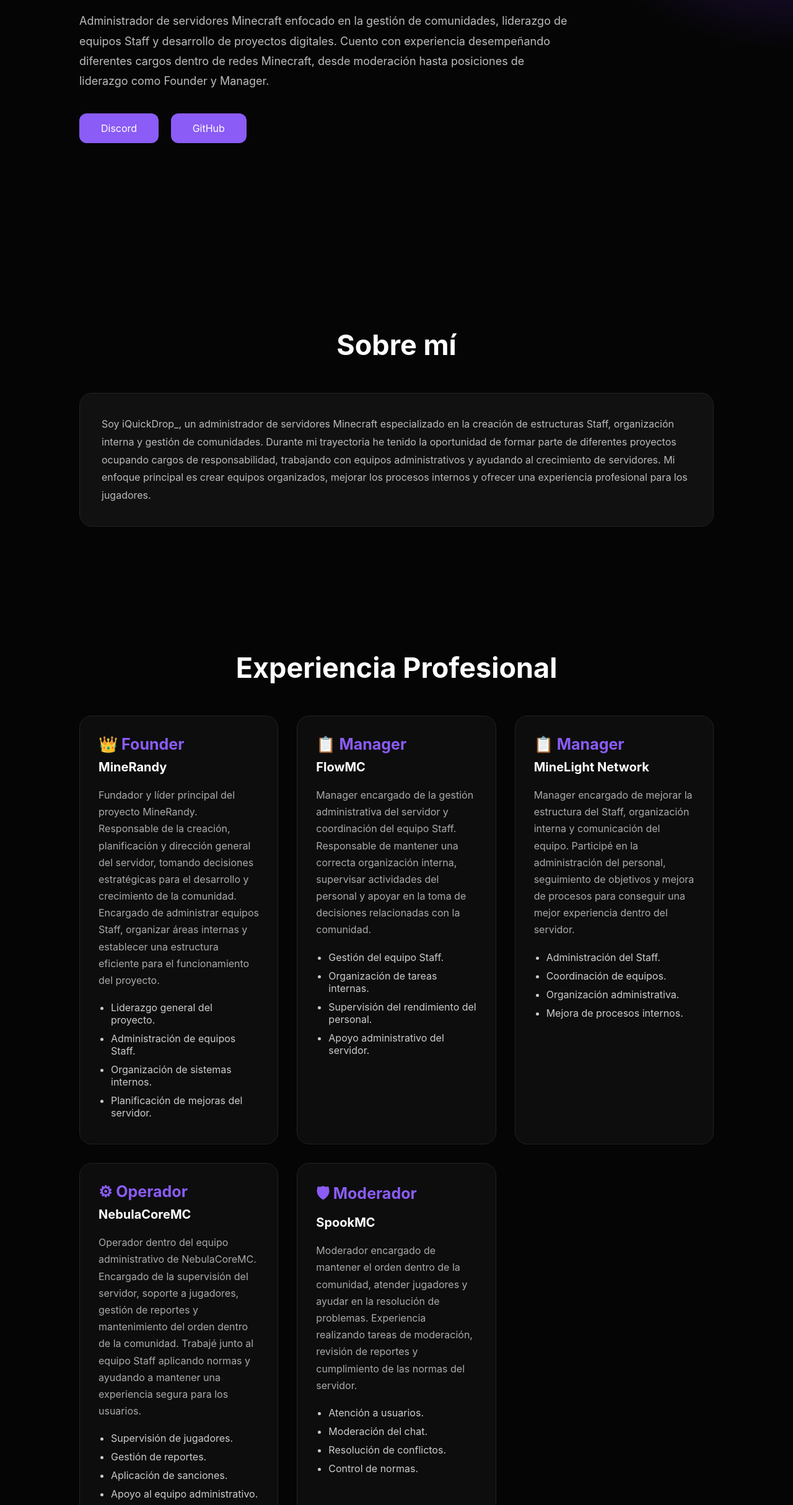
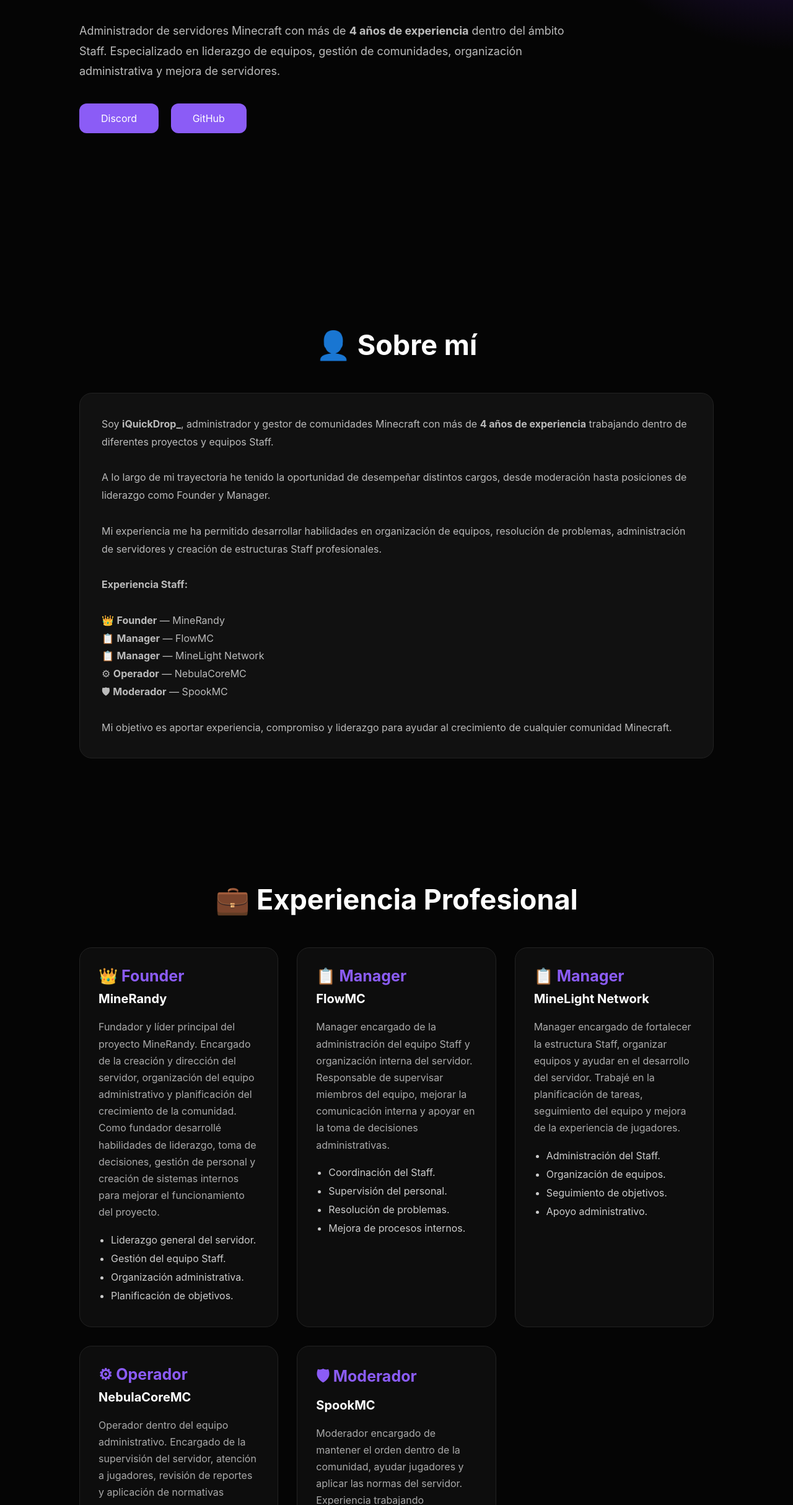
Before and after one commit to iQuickDrop/Portafolio, a plain HTML site: page index.html in a window 1280 px wide. Shown: the part 371-2800 px from the top of the page at 62% size. Drawn offline with Linux system fonts and the light colour scheme.

Commit message:
Update index.html

```diff
--- a/index.html
+++ b/index.html
@@ -24,11 +24,14 @@ iQuickDrop_
 
 
 <nav>
+
 <a href="#about">Sobre mí</a>
 <a href="#experience">Experiencia</a>
-<a href="#projects">Proyectos</a>
+<a href="#mission">Misión</a>
+<a href="#why">¿Por qué yo?</a>
 <a href="#skills">Habilidades</a>
 <a href="#contact">Contacto</a>
+
 </nav>
 
 
@@ -50,18 +53,18 @@ Hola, soy <span>iQuickDrop_</span>
 
 
 <h2>
-Minecraft Server Administrator & Staff Manager
+👑 Founder | 📋 Manager | ⚙ Server Administrator
 </h2>
 
 
 <p>
-Administrador de servidores Minecraft enfocado en la gestión
-de comunidades, liderazgo de equipos Staff y desarrollo de
-proyectos digitales.
 
-Cuento con experiencia desempeñando diferentes cargos dentro
-de redes Minecraft, desde moderación hasta posiciones de liderazgo
-como Founder y Manager.
+Administrador de servidores Minecraft con más de
+<b>4 años de experiencia</b> dentro del ámbito Staff.
+
+Especializado en liderazgo de equipos, gestión de comunidades,
+organización administrativa y mejora de servidores.
+
 </p>
 
 
@@ -86,10 +89,11 @@ como Founder y Manager.
 
 
 
+
 <section id="about">
 
 
-<h2>Sobre mí</h2>
+<h2>👤 Sobre mí</h2>
 
 
 <div class="box">
@@ -97,18 +101,53 @@ como Founder y Manager.
 
 <p>
 
-Soy iQuickDrop_, un administrador de servidores Minecraft
-especializado en la creación de estructuras Staff,
-organización interna y gestión de comunidades.
+Soy <b>iQuickDrop_</b>, administrador y gestor de comunidades
+Minecraft con más de <b>4 años de experiencia</b> trabajando
+dentro de diferentes proyectos y equipos Staff.
 
-Durante mi trayectoria he tenido la oportunidad de formar
-parte de diferentes proyectos ocupando cargos de responsabilidad,
-trabajando con equipos administrativos y ayudando al crecimiento
-de servidores.
+<br><br>
 
-Mi enfoque principal es crear equipos organizados, mejorar
-los procesos internos y ofrecer una experiencia profesional
-para los jugadores.
+A lo largo de mi trayectoria he tenido la oportunidad de
+desempeñar distintos cargos, desde moderación hasta posiciones
+de liderazgo como Founder y Manager.
+
+<br><br>
+
+Mi experiencia me ha permitido desarrollar habilidades en
+organización de equipos, resolución de problemas, administración
+de servidores y creación de estructuras Staff profesionales.
+
+<br><br>
+
+
+<b>Experiencia Staff:</b>
+
+<br><br>
+
+
+👑 <b>Founder</b> — MineRandy
+
+<br>
+
+📋 <b>Manager</b> — FlowMC
+
+<br>
+
+📋 <b>Manager</b> — MineLight Network
+
+<br>
+
+⚙ <b>Operador</b> — NebulaCoreMC
+
+<br>
+
+🛡 <b>Moderador</b> — SpookMC
+
+
+<br><br>
+
+Mi objetivo es aportar experiencia, compromiso y liderazgo
+para ayudar al crecimiento de cualquier comunidad Minecraft.
 
 </p>
 
@@ -129,7 +168,7 @@ para los jugadores.
 <section id="experience">
 
 
-<h2>Experiencia Profesional</h2>
+<h2>💼 Experiencia Profesional</h2>
 
 
 <div class="cards">
@@ -150,31 +189,33 @@ para los jugadores.
 
 Fundador y líder principal del proyecto MineRandy.
 
-Responsable de la creación, planificación y dirección
-general del servidor, tomando decisiones estratégicas
-para el desarrollo y crecimiento de la comunidad.
+Encargado de la creación y dirección del servidor,
+organización del equipo administrativo y planificación
+del crecimiento de la comunidad.
 
-Encargado de administrar equipos Staff, organizar áreas
-internas y establecer una estructura eficiente para el
-funcionamiento del proyecto.
+Como fundador desarrollé habilidades de liderazgo,
+toma de decisiones, gestión de personal y creación
+de sistemas internos para mejorar el funcionamiento
+del proyecto.
 
 </p>
 
 
 <ul>
 
-<li>Liderazgo general del proyecto.</li>
+<li>Liderazgo general del servidor.</li>
 
-<li>Administración de equipos Staff.</li>
+<li>Gestión del equipo Staff.</li>
 
-<li>Organización de sistemas internos.</li>
+<li>Organización administrativa.</li>
 
-<li>Planificación de mejoras del servidor.</li>
+<li>Planificación de objetivos.</li>
 
 </ul>
 
 
 </div>
+
 
 
 
@@ -192,25 +233,25 @@ funcionamiento del proyecto.
 
 <p>
 
-Manager encargado de la gestión administrativa del servidor
-y coordinación del equipo Staff.
+Manager encargado de la administración del equipo Staff
+y organización interna del servidor.
 
-Responsable de mantener una correcta organización interna,
-supervisar actividades del personal y apoyar en la toma
-de decisiones relacionadas con la comunidad.
+Responsable de supervisar miembros del equipo,
+mejorar la comunicación interna y apoyar en la toma
+de decisiones administrativas.
 
 </p>
 
 
 <ul>
 
-<li>Gestión del equipo Staff.</li>
+<li>Coordinación del Staff.</li>
 
-<li>Organización de tareas internas.</li>
+<li>Supervisión del personal.</li>
 
-<li>Supervisión del rendimiento del personal.</li>
+<li>Resolución de problemas.</li>
 
-<li>Apoyo administrativo del servidor.</li>
+<li>Mejora de procesos internos.</li>
 
 </ul>
 
@@ -234,12 +275,11 @@ de decisiones relacionadas con la comunidad.
 
 <p>
 
-Manager encargado de mejorar la estructura del Staff,
-organización interna y comunicación del equipo.
+Manager encargado de fortalecer la estructura Staff,
+organizar equipos y ayudar en el desarrollo del servidor.
 
-Participé en la administración del personal, seguimiento
-de objetivos y mejora de procesos para conseguir una
-mejor experiencia dentro del servidor.
+Trabajé en la planificación de tareas, seguimiento del
+equipo y mejora de la experiencia de jugadores.
 
 </p>
 
@@ -248,11 +288,11 @@ mejor experiencia dentro del servidor.
 
 <li>Administración del Staff.</li>
 
-<li>Coordinación de equipos.</li>
+<li>Organización de equipos.</li>
 
-<li>Organización administrativa.</li>
+<li>Seguimiento de objetivos.</li>
 
-<li>Mejora de procesos internos.</li>
+<li>Apoyo administrativo.</li>
 
 </ul>
 
@@ -276,27 +316,27 @@ mejor experiencia dentro del servidor.
 
 <p>
 
-Operador dentro del equipo administrativo de NebulaCoreMC.
+Operador dentro del equipo administrativo.
 
-Encargado de la supervisión del servidor, soporte a jugadores,
-gestión de reportes y mantenimiento del orden dentro de la
-comunidad.
+Encargado de la supervisión del servidor, atención
+a jugadores, revisión de reportes y aplicación de
+normativas internas.
 
-Trabajé junto al equipo Staff aplicando normas y ayudando
-a mantener una experiencia segura para los usuarios.
+Apoyaba al equipo Staff manteniendo el orden y
+la correcta administración de la comunidad.
 
 </p>
 
 
 <ul>
 
-<li>Supervisión de jugadores.</li>
+<li>Control del servidor.</li>
 
 <li>Gestión de reportes.</li>
 
 <li>Aplicación de sanciones.</li>
 
-<li>Apoyo al equipo administrativo.</li>
+<li>Soporte a usuarios.</li>
 
 </ul>
 
@@ -320,32 +360,30 @@ a mantener una experiencia segura para los usuarios.
 
 <p>
 
-Moderador encargado de mantener el orden dentro de la
-comunidad, atender jugadores y ayudar en la resolución
-de problemas.
+Moderador encargado de mantener el orden dentro
+de la comunidad, ayudar jugadores y aplicar las
+normas del servidor.
 
-Experiencia realizando tareas de moderación, revisión
-de reportes y cumplimiento de las normas del servidor.
+Experiencia trabajando directamente con usuarios,
+reportes y problemas diarios.
 
 </p>
 
 
 <ul>
 
-<li>Atención a usuarios.</li>
+<li>Moderación del chat.</li>
 
-<li>Moderación del chat.</li>
+<li>Atención al jugador.</li>
 
 <li>Resolución de conflictos.</li>
 
-<li>Control de normas.</li>
+<li>Cumplimiento de normas.</li>
 
 </ul>
 
 
 </div>
-
-
 
 
 
@@ -362,48 +400,95 @@ de reportes y cumplimiento de las normas del servidor.
 
 
 
-
-<section id="projects">
+<section id="mission">
 
 
-<h2>Proyectos</h2>
+<h2>🎯 Mi misión como Manager</h2>
 
 
-<div class="cards">
+<div class="box">
 
-
-<div class="card">
-
-<h3>VOID Network</h3>
 
 <p>
 
-Proyecto enfocado en crear una comunidad Minecraft moderna,
-con sistemas personalizados, buena administración y una
-experiencia competitiva para los jugadores.
+Mi misión como Manager es crear un equipo Staff organizado,
+responsable y comprometido con el crecimiento del servidor.
+
+<br><br>
+
+Busco establecer una estructura clara donde cada miembro
+conozca sus responsabilidades y pueda desarrollar sus
+habilidades dentro del equipo.
+
+<br><br>
+
+Mi objetivo es mejorar la comunicación interna, solucionar
+problemas de manera eficiente y ayudar a construir una
+comunidad estable y profesional.
 
 </p>
 
+
 </div>
+
+
+</section>
 
 
 
 
 
-<div class="card">
 
-<h3>MineRandy</h3>
+
+
+
+<section id="why">
+
+
+<h2>⭐ ¿Por qué deberían aceptarme?</h2>
+
+
+<div class="box">
+
 
 <p>
 
-Proyecto donde desempeñé el cargo de Founder,
-siendo responsable de la dirección del servidor,
-organización del equipo y crecimiento de la comunidad.
+Considero que puedo aportar un gran valor al equipo gracias
+a mis más de <b>4 años de experiencia</b> en servidores Minecraft.
+
+<br><br>
+
+
+✅ Experiencia en múltiples rangos Staff.
+
+<br>
+
+✅ Capacidad de liderazgo y organización.
+
+<br>
+
+✅ Experiencia gestionando equipos.
+
+<br>
+
+✅ Conocimiento en administración de servidores.
+
+<br>
+
+✅ Compromiso y responsabilidad.
+
+<br>
+
+✅ Capacidad para trabajar bajo presión.
+
+<br><br>
+
+
+No busco únicamente conseguir un rango, busco formar parte
+de un proyecto donde pueda aportar mis conocimientos,
+ayudar al equipo y contribuir al crecimiento de la comunidad.
 
 </p>
-
-</div>
-
 
 
 </div>
@@ -422,15 +507,15 @@ organización del equipo y crecimiento de la comunidad.
 <section id="skills">
 
 
-<h2>Habilidades</h2>
+<h2>🛠 Habilidades</h2>
 
 
 <div class="skills">
 
 
+<span>Staff Management</span>
+
 <span>Server Administration</span>
-
-<span>Staff Management</span>
 
 <span>Leadership</span>
 
@@ -461,14 +546,15 @@ organización del equipo y crecimiento de la comunidad.
 
 
 
+
 <section id="contact">
 
 
-<h2>Contacto</h2>
+<h2>📩 Contacto</h2>
 
 
 <p>
-Discord: imovistar_111
+Discord: iQuickDrop_
 </p>
 
 
```
